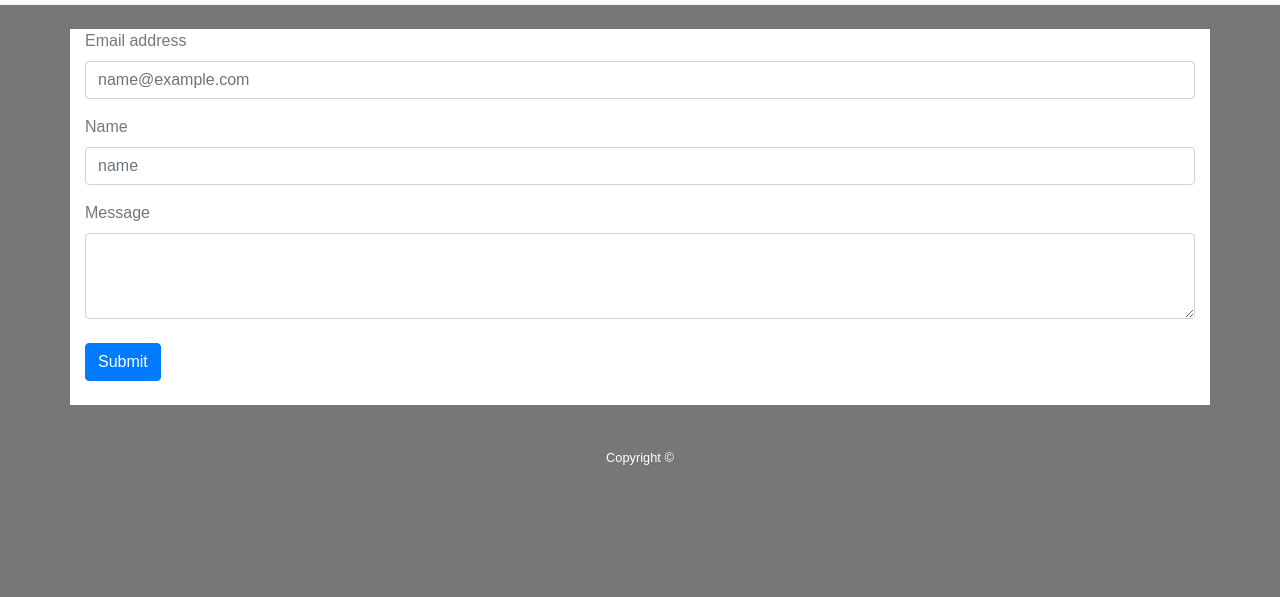
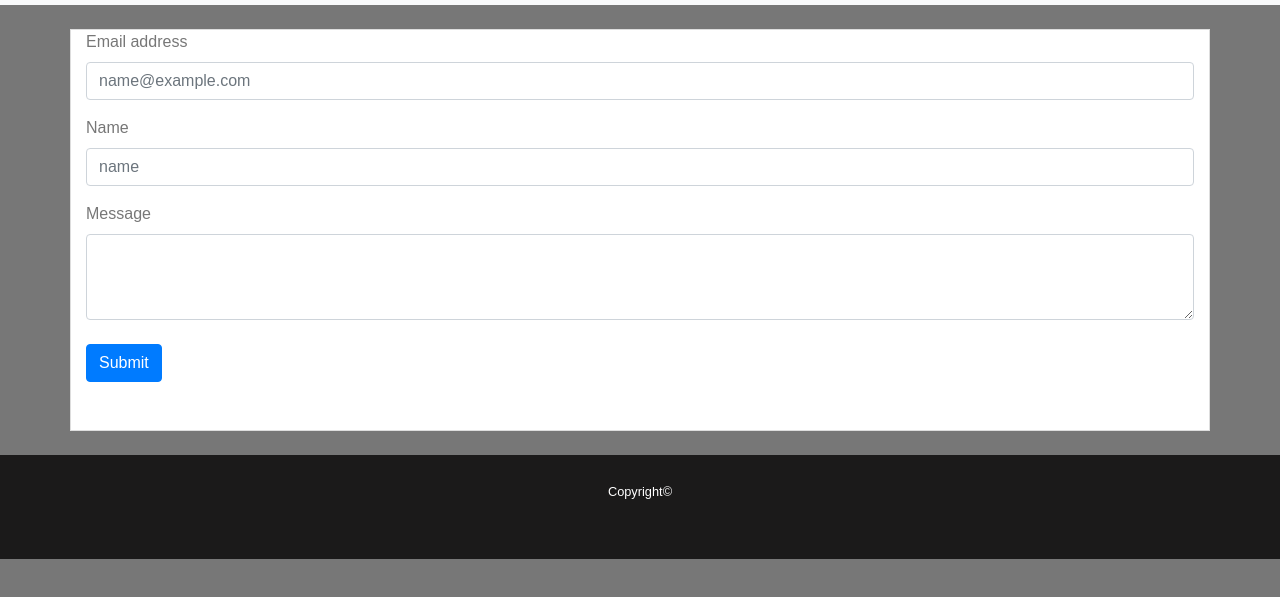
Before and after one commit to jdfili/Portfolio, a plain HTML site: page contact.html in a window 1280 px wide. Shown: the part 51-648 px from the top of the page. Drawn offline with nearby package versions, Linux system fonts and the light colour scheme.

Commit message:
so cloooose

```diff
--- a/contact.html
+++ b/contact.html
@@ -17,17 +17,15 @@
     <style type="text/css">
         body {
             background: #777777;
-            background-image: url(../images/gravel.png);
             font-family: Arial, Helvetica, sans-serif;
             color: #777777;
-         }
-
+        }
     </style>
 
 </head>
 
 <body>
-    <nav class="navbar navbar-expand-lg navbar-light bg-light">
+    <nav class="navbar navbar-expand-lg navbar-light bg-light mb-4">
         <a class="navbar-brand" href="#">John Filiaga</a>
         <button class="navbar-toggler" type="button" data-toggle="collapse" data-target="#navbarText" aria-controls="navbarText"
             aria-expanded="false" aria-label="Toggle navigation">
@@ -50,9 +48,9 @@
     </div>
     </nav>
 
-    <div class="container" style="background: #ffff;">
+    <div class="container" style="background: #ffff; border: solid 1px #dddddd;">
         <form>
-            <div class="form-group mt-4">
+            <div class="form-group">
                 <label for="exampleFormControlInput1">Email address</label>
                 <input type="email" class="form-control" id="exampleFormControlInput1" placeholder="name@example.com">
             </div>
@@ -60,16 +58,16 @@
                 <label for="exampleFormControlInput2">Name</label>
                 <input type="name" class="form-control" id="exampleFormControlInput2" placeholder="name">
             </div>
-            <div class="form-group pb-4">
+            <div class="form-group pb-4 mb-4">
                 <label for="exampleFormControlTextarea1">Message</label>
                 <textarea class="form-control" id="exampleFormControlTextarea1" rows="3"></textarea>
                 <input class="btn btn-primary mt-4" type="submit" value="Submit">
             </div>
         </form>
     </div>
-    <div class="copyright py-4 text-center text-white">
-        <div class="container">
-            <small>Copyright ©</small>
+    <div class="copyright py-4 text-center text-white mt-4" style="background: rgb(27, 26, 26);">
+        <div class="container mb-4 pb-2">
+            <small>Copyright© </small>
         </div>
     </div>
 </body>
```
Also changed, not shown: index.html (+2 -2 lines), portfolio.html (+3 -3 lines), images/gravel.png (added).
